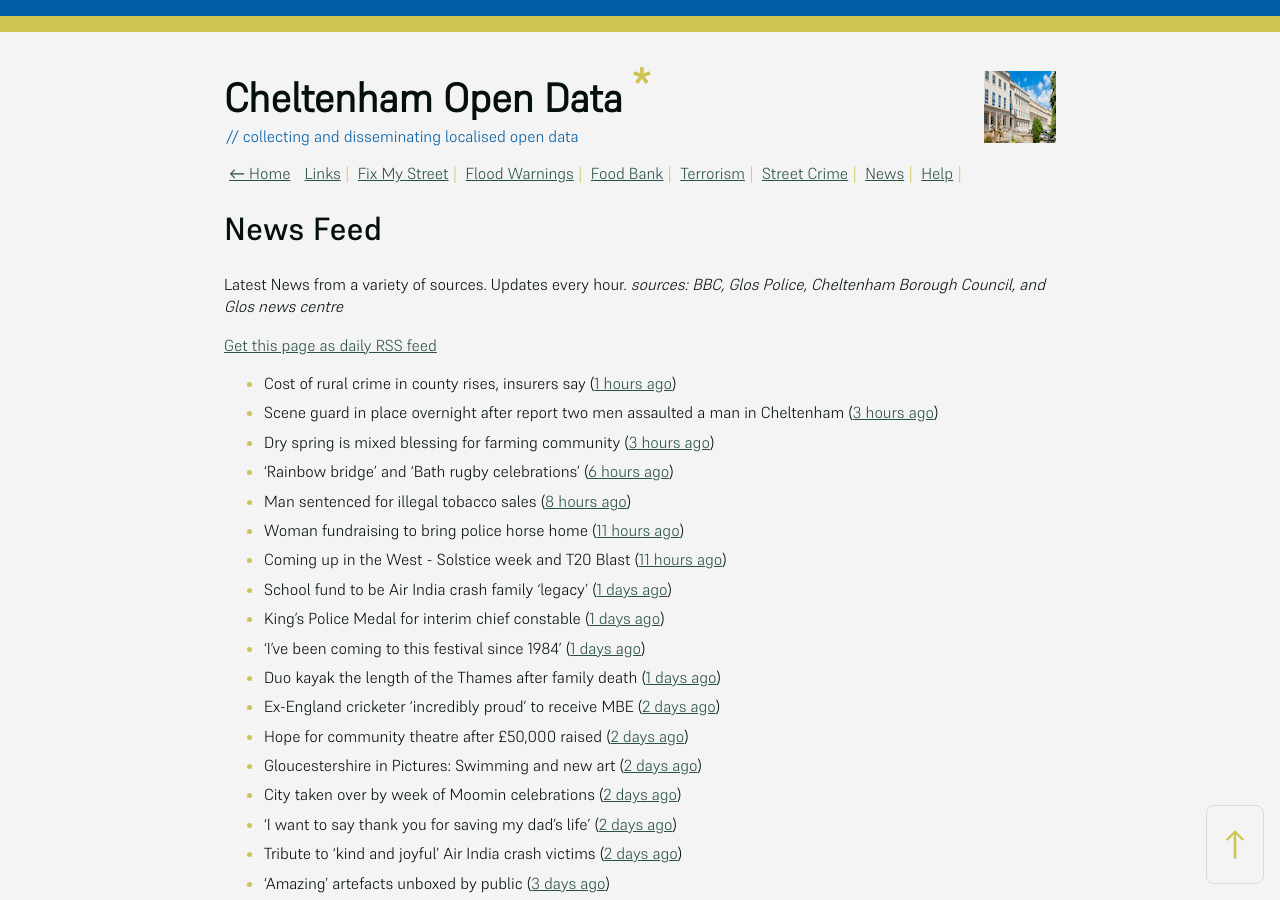
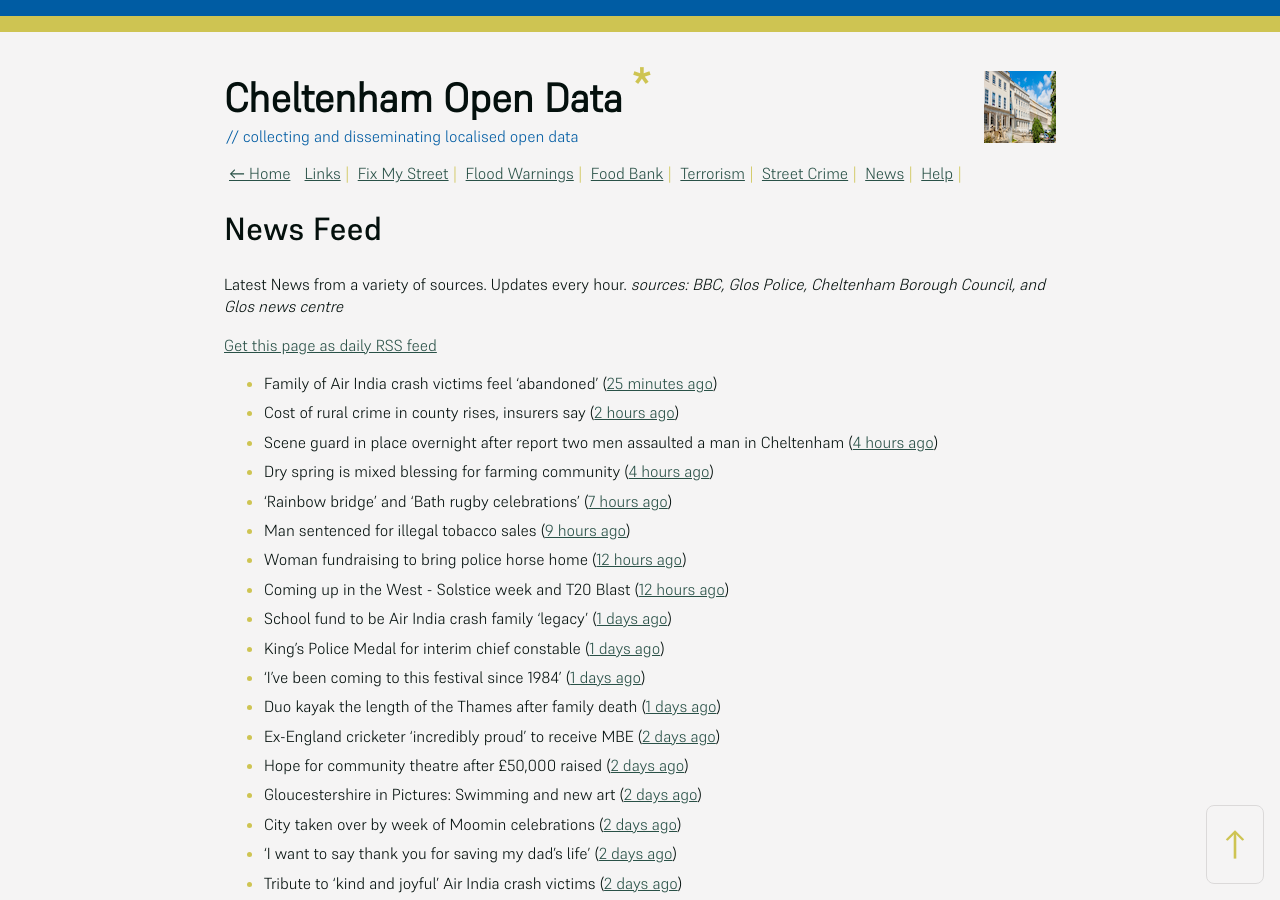
Before and after one commit to mat-0/cheltenham-open-data, a Jekyll site: the page built from _pages/news.md, in a window 1280 px wide and 900 px high. Built offline with Jekyll 4.4.1, drawn with Linux system fonts in a browser that asks for light colours; some of the changed text lies outside the part shown.

Commit message:
Updated 2025-06-16 17:57:54

```diff
--- a/_pages/news.md
+++ b/_pages/news.md
@@ -12,13 +12,14 @@ _sources: BBC, Glos Police, Cheltenham Borough Council, and Glos news centre_
 [Get this page as daily RSS feed](/daily.rss)
 
 <!-- news_marker starts -->
-- Cost of rural crime in county rises, insurers say ([1 hours ago](https://www.bbc.com/news/articles/cje7e8lqvj0o))
-- Scene guard in place overnight after report two men assaulted a man in Cheltenham ([3 hours ago](https://gloucesternewscentre.co.uk/scene-guard-in-place-overnight-after-report-two-men-assaulted-a-man-in-cheltenham/))
-- Dry spring is mixed blessing for farming community ([3 hours ago](https://www.bbc.com/news/articles/c8d1vglgj9zo))
-- 'Rainbow bridge' and 'Bath rugby celebrations' ([6 hours ago](https://www.bbc.com/news/articles/cx2e29jqllgo))
-- Man sentenced for illegal tobacco sales ([8 hours ago](https://gloucesternewscentre.co.uk/man-sentenced-for-illegal-tobacco-sales/))
-- Woman fundraising to bring police horse home ([11 hours ago](https://www.bbc.com/news/articles/c1ld0n474llo))
-- Coming up in the West - Solstice week and T20 Blast ([11 hours ago](https://www.bbc.com/news/articles/c4g3nze858lo))
+- Family of Air India crash victims feel 'abandoned' ([25 minutes ago](https://www.bbc.com/news/articles/c5y0lwreg9qo))
+- Cost of rural crime in county rises, insurers say ([2 hours ago](https://www.bbc.com/news/articles/cje7e8lqvj0o))
+- Scene guard in place overnight after report two men assaulted a man in Cheltenham ([4 hours ago](https://gloucesternewscentre.co.uk/scene-guard-in-place-overnight-after-report-two-men-assaulted-a-man-in-cheltenham/))
+- Dry spring is mixed blessing for farming community ([4 hours ago](https://www.bbc.com/news/articles/c8d1vglgj9zo))
+- 'Rainbow bridge' and 'Bath rugby celebrations' ([7 hours ago](https://www.bbc.com/news/articles/cx2e29jqllgo))
+- Man sentenced for illegal tobacco sales ([9 hours ago](https://gloucesternewscentre.co.uk/man-sentenced-for-illegal-tobacco-sales/))
+- Woman fundraising to bring police horse home ([12 hours ago](https://www.bbc.com/news/articles/c1ld0n474llo))
+- Coming up in the West - Solstice week and T20 Blast ([12 hours ago](https://www.bbc.com/news/articles/c4g3nze858lo))
 - School fund to be Air India crash family 'legacy' ([1 days ago](https://www.bbc.com/news/articles/c5y5ygl2g31o))
 - King's Police Medal for interim chief constable ([1 days ago](https://www.bbc.com/news/articles/c39x9jz8ez1o))
 - 'I've been coming to this festival since 1984' ([1 days ago](https://www.bbc.com/news/articles/clyny53kdg4o))
@@ -29,7 +30,6 @@ _sources: BBC, Glos Police, Cheltenham Borough Council, and Glos news centre_
 - City taken over by week of Moomin celebrations ([2 days ago](https://www.bbc.com/news/articles/c79e092j1qyo))
 - 'I want to say thank you for saving my dad's life' ([2 days ago](https://www.bbc.com/news/articles/c8jg40v7l00o))
 - Tribute to 'kind and joyful' Air India crash victims ([2 days ago](https://www.bbc.com/news/articles/c20qv62dxq6o))
-- 'Amazing' artefacts unboxed by public ([3 days ago](https://www.bbc.com/news/articles/cgeglpyez20o))
 - Petersfield Community and Sports Hub set to strengthen community pride ([3 days ago](https://gloucesternewscentre.co.uk/petersfield-community-and-sports-hub-set-to-strengthen-community-pride/))
 - In Syd's Voice - The Story of David 'Syd' Lawrence ([3 days ago](https://www.bbc.co.uk/sounds/play/p0lj4vvq))
 - Petersfield Community and Sports Hub set to strengthen community pride in Cheltenham ([3 days ago](https://www.cheltenham.gov.uk/news/article/3020/petersfield_community_and_sports_hub_set_to_strengthen_community_pride_in_cheltenham))
```
Also changed, not shown: other parts of _pages/news.md (+2 -2 lines), _data/flood.json (+5 -27 lines), index.md (+5 -5 lines).
